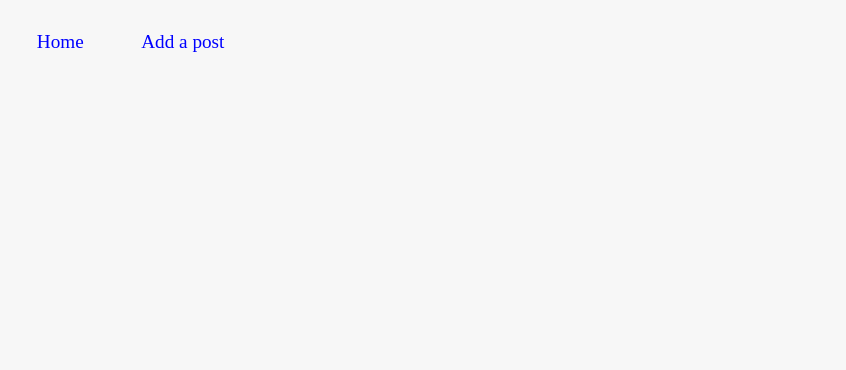
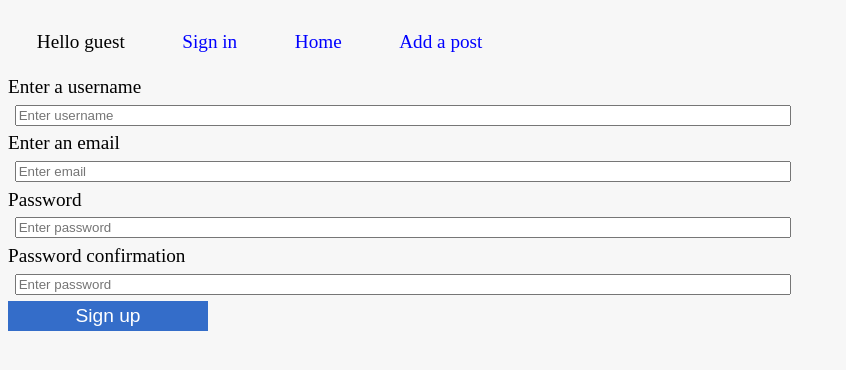
Before and after one commit to hey-chan/parks_react, a React (Create React App) app: page /auth/signup in a window 1280 px wide. Before the commit this address had no page. Shown: the top 370 px of the page, without its empty margins (0-846 px from the left). Built offline with nearby package versions, Linux system fonts and the light colour scheme.

Commit message:
added basic sign in functionality

```diff
--- a/src/App.js
+++ b/src/App.js
@@ -9,8 +9,9 @@ import stateReducer from "./config/stateReducer";
 import initialState from "./config/initialState"
 import { StateContext } from "./config/store";
 import { getParkPosts } from "./services/parkPostServices";
-// import { getAddresses, getCategories, getFeatures } from "./services/categoriesServices";
+import { getAddresses, getCategories, getFeatures } from "./services/categoriesServices";
 import { Signin } from "./components/Signin";
+import { Signup } from "./components/Signup";
 
 
 const App = () => {
@@ -36,15 +37,15 @@ const App = () => {
 
   // const [loading, setLoading] = useState(true)
   useEffect(() => {
-    // getCategories()
-    // .then(categories => dispatch({type: "setCategories", data: categories}))
-    // .catch(error => console.log(error))
-    // getFeatures()
-    // .then(features => dispatch({type: "setFeatures", data: features}))
-    // .catch(error => console.log(error))
-    // getAddresses()
-    // .then(addresses => dispatch({type: "setAddresses", data: addresses}))
-    // .catch(error => console.log(error))
+    getCategories()
+    .then(categories => dispatch({type: "setCategories", data: categories}))
+    .catch(error => console.log(error))
+    getFeatures()
+    .then(features => dispatch({type: "setFeatures", data: features}))
+    .catch(error => console.log(error))
+    getAddresses()
+    .then(addresses => dispatch({type: "setAddresses", data: addresses}))
+    .catch(error => console.log(error))
     getParkPosts()
     // Dispatch all action. parkPosts will be in store, instead of state
     .then(parks => dispatch({type: "setParkPosts", data:parks}))
@@ -77,6 +78,7 @@ const App = () => {
             <Route path="/parks/new" element={<NewPark />}/>
             <Route path="/parks/:id" element={<APark />} />
             <Route path="/auth/signin" element={<Signin />} />
+            <Route path="/auth/signup" element={<Signup />} />
           </Routes>
         </BrowserRouter>
       </StateContext.Provider>
--- a/src/components/AllParks.js
+++ b/src/components/AllParks.js
@@ -1,14 +1,14 @@
-import React, { useEffect, useState } from 'react'
+import React from 'react'
 import { useGlobalState } from '../config/store'
-import { getParkPosts } from '../services/parkPostServices'
+// import { getParkPosts } from '../services/parkPostServices'
 import { CardDeck } from '../styled-components' // Uncomment this and change <CardDeck> to <div> for list like view
 import { ParkDescription } from './ParkDescription'
 
 // DEALS WITH RENDERING ALL DATA BY MAPPING OVER IT
 const AllParks = (props) => {
-  const [loading, setLoading] = useState(false)
+  const loading = false
   // We can get our store from useGlobalState that we set up
-  const {store, dispatch} = useGlobalState()
+  const {store} = useGlobalState()
   // From here, we can get our parkPosts
   const {parkPosts} = store
 
--- a/src/components/NavBar.js
+++ b/src/components/NavBar.js
@@ -1,13 +1,33 @@
 import React from 'react'
-// import { Link } from 'react-router-dom'
+import { useGlobalState } from '../config/store'
+
 import { Nav, StyledLink } from '../styled-components'
 
 export const NavBar = (props) => {
+  const {store, dispatch} = useGlobalState()
+  const {signedInUser} = store
+
+
+  function handleSignout(){
+    dispatch({type: "removeSignedInUser"})
+  }
+
   return (
     <Nav>
-      <StyledLink to="/">Home</StyledLink>
-      <StyledLink to="/parks/new">Add a post</StyledLink>
-      <StyledLink to="/"></StyledLink>
+        <span style={{
+          fontSize: "1.2em",
+          margin: "1em",
+          padding: ".2em .5em"
+        }}>Hello {signedInUser || "guest"}</span>
+        {signedInUser ?
+        <StyledLink onClick={handleSignout}to="/">Sign out</StyledLink>
+        :
+        <StyledLink to="/auth/signin">Sign in</StyledLink>
+        }
+
+        <StyledLink to="/">Home</StyledLink>
+        <StyledLink to="/parks/new">Add a post</StyledLink>
+        <StyledLink to="/"></StyledLink>
     </Nav>
   )
 }
--- a/src/components/NewPark.js
+++ b/src/components/NewPark.js
@@ -3,18 +3,16 @@ import { useNavigate } from 'react-router'
 import { useGlobalState } from '../config/store';
 import { createNewPark } from '../services/parkPostServices';
 import { Block, Input, InputButton, Label, Select, Option } from '../styled-components'
-import categories from '../data/categories'
-import features from '../data/features';
-import addresses from '../data/addresses';
 import { capitalize } from '../utils/stringUtils';
+
 
 
 export const NewPark = (props) => {
   // Initial state; what our form will look like when loading this page
   const navigate = useNavigate();
   const {store, dispatch} = useGlobalState()
-  const {parkPosts} = store;
-  const [loading, setLoading] = useState(true)
+  const {parkPosts, features, categories, addresses} = store;
+  const [loading, setLoading] = useState(false)
 
   const initialState = {
     park_name: "",
@@ -22,12 +20,15 @@ export const NewPark = (props) => {
     feature_id: "",
     address_id: "",
     latitude: "",
-    longitude: ""
+    longitude: "",
+    cheese_pair: "",
+    wine_pair: ""
   }
   // const {addNewPark} = props
   const [parkFormState, setParkFormState] = useState(initialState);
 
   function addNewPark(parkObject){
+    setLoading(true)
     createNewPark(parkObject)
     .then(newPark => {
       console.log(newPark)
@@ -35,6 +36,7 @@ export const NewPark = (props) => {
         type: "setParkPosts",
         data: [...parkPosts, newPark]
       })
+      setLoading(false)
       navigate("/")
   })
   .catch(error => console.log(error))
@@ -57,12 +59,12 @@ export const NewPark = (props) => {
 
 
   return (
-    <div>
+    <>
       <h1>Admin: add a new park</h1>
       <form id="newParkForm" onSubmit={handleSumbit} >
         <Block>
           <Label>Park name</Label>
-          <Input type="text" name="park_name" placeholder="Enter park name" onChange={handleChange} value={parkFormState.park_name}></Input>
+          <Input type="text" name="park_name" placeholder="Enter park name" onChange={handleChange} value={parkFormState.park_name} required></Input>
         </Block>
         <Block>
           <Label>Category</Label>
@@ -97,10 +99,10 @@ export const NewPark = (props) => {
           <Input type="text" name="wine_pair" placeholder="Add a wine" onChange={handleChange} value={parkFormState.wine_pair}></Input>
         </Block>
         <Block>
-          <InputButton type="submit" value="Add a park"></InputButton>
+          <InputButton disabled={loading} type="submit" value="Add a park"></InputButton>
         </Block>
 
       </form>
-    </div>
+    </>
   )
 }
--- a/src/components/ParkDescription.js
+++ b/src/components/ParkDescription.js
@@ -2,9 +2,9 @@
 import React from "react";
 import { Link } from "react-router-dom";
 import { Card } from "../styled-components";
-import addresses from "../data/addresses";
-import features from "../data/features";
-import categories from "../data/categories";
+// import addresses from "../data/addresses";
+// import features from "../data/features";
+// import categories from "../data/categories";
 // Will behave to APark.js
 
 export const ParkDescription = (props) => {
--- a/src/components/Signin.js
+++ b/src/components/Signin.js
@@ -1,9 +1,16 @@
 import React, { useState } from 'react'
+import { Link, useNavigate } from 'react-router-dom'
+import { useGlobalState } from '../config/store'
+import { signInUser } from '../services/userServices'
 import { Block, InputButton, Label, Input } from '../styled-components'
 
 export const Signin = (props) => {
   const initialValues=  {email: "", password: ""}
-  const [formValues, setFormValues] = useState()
+  const [formValues, setFormValues] = useState(initialValues)
+  const {dispatch} = useGlobalState()
+  const navigate = useNavigate()
+
+
 
   function handleChange(event){
     setFormValues({
@@ -14,23 +21,41 @@ export const Signin = (props) => {
 
   function handleSubmit(event){
     event.preventDefault()
-    console.log(formValues)
+    signInUser(formValues)
+    .then(email => {
+      dispatch({type: "setSignedInUser", data: email})
+      navigate("/")
+    })
+    .catch(error => console.log(error))
   }
 
 
   return (
-    <form>
+    <>
+      <form onSubmit={handleSubmit}>
         <Block>
           <Label>Email</Label>
-        <Input onChange={handleChange} type="email" name="email" placeholder="Enter email" value={formValues.email}></Input>
+          <Input onChange={handleChange} type="email" name="email" placeholder="Enter email" value={formValues.email} />
         </Block>
         <Block>
           <Label>Password</Label>
-        <Input onChange={handleChange} type="password" name="password" placeholder="Enter password" value={formValues.password}></Input>
+          <Input onChange={handleChange} type="password" name="password" placeholder="Enter password" value={formValues.password} />
         </Block>
         <Block>
           <InputButton type="submit" value="Sign in"></InputButton>
         </Block>
       </form>
+      <br></br>
+      <button style={{
+            backgroundColor: "#346dc9",
+            padding: "0.2em",
+            border: "none",
+            fontSize: "1.2em",
+            width: "200px",
+            cursor: "pointer"
+          }}>
+          <Link style={{textDecoration: "none", color: "white"}}to="/auth/signup">Create an account</Link>
+      </button>
+    </>
   )
 }
--- /dev/null
+++ b/src/components/Signup.js
@@ -0,0 +1,48 @@
+import React, { useState } from 'react'
+import { Block, InputButton, Label, Input } from '../styled-components'
+
+export const Signup = (props) => {
+  const initialValues=  {user: "", email: "", password: "", password_confirmation: ""}
+  const [formValues, setFormValues] = useState(initialValues)
+
+
+  function handleChange(event){
+    setFormValues({
+      ...formValues,
+      [event.target.name]: event.target.value
+    })
+  }
+
+  function handleSubmit(event){
+    event.preventDefault()
+    console.log(formValues)
+  }
+
+
+  return (
+    <>
+      <form onSubmit={handleSubmit}>
+        <Block>
+          <Label>Enter a username</Label>
+          <Input onChange={handleChange} type="text" name="user" placeholder="Enter username" value={formValues.user} />
+        </Block>
+        <Block>
+          <Label>Enter an email</Label>
+          <Input onChange={handleChange} type="email" name="email" placeholder="Enter email" value={formValues.email} />
+        </Block>
+        <Block>
+          <Label>Password</Label>
+          <Input onChange={handleChange} type="password" name="password" placeholder="Enter password" value={formValues.password} />
+        </Block>
+        <Block>
+          <Label>Password confirmation</Label>
+          <Input onChange={handleChange} type="password" name="password_confirmation" placeholder="Enter password" value={formValues.password_confirmation} />
+        </Block>
+        <Block>
+          <InputButton type="submit" value="Sign up"></InputButton>
+        </Block>
+      </form>
+    </>
+
+  )
+}
--- a/src/config/initialState.js
+++ b/src/config/initialState.js
@@ -1,5 +1,9 @@
 const initialState = {
-  parkPosts: []
+  parkPosts: [],
+  categories: [],
+  features: [],
+  addresses: [],
+  signedInUser: null
 }
 
 export default initialState
--- a/src/config/stateReducer.js
+++ b/src/config/stateReducer.js
@@ -1,3 +1,5 @@
+// import categories from "../data/categories";
+
 const stateReducer = (state, action) => {
   switch(action.type){
     case "setParkPosts": {
@@ -8,6 +10,43 @@ const stateReducer = (state, action) => {
       }
     }
 
+    case "setCategories": {
+      return{
+        ...state,
+        categories: action.data
+      }
+    }
+
+    case "setFeatures": {
+      return{
+        ...state,
+        features: action.data
+      }
+    }
+
+
+    case "setAddresses": {
+      return{
+        ...state,
+        addresses: action.data
+      }
+    }
+
+    case "setSignedInUser": {
+      return{
+        ...state,
+        signedInUser: action.data
+      }
+    }
+
+    case "removeSignedInUser": {
+      return{
+        ...state,
+        signedInUser: null
+      }
+    }
+
+
     default:
       return state;
   }
--- a/src/data/addresses.js
+++ b/src/data/addresses.js
@@ -1,8 +1,8 @@
 const addresses = [
-  {id: 1, number: "10", street: "Downing Street", suburb: "Westminster", postcode: "SW1"},
+  {id: 1, number: "11", street: "Downing Street", suburb: "Westminster", postcode: "SW1"},
   {id: 2, number: 1, street: "Treasury Place", suburb: "Melbourne", postcode: "3000"},
   {id: 3, number: 120, street: "Spencer Street", suburb: "Melbourne", postcode: "3000"},
-  {id: 4, number: 1, street: "K Road", suburb: "Werribee", postcode: "3030"},
+  {id: 4, number: "", street: "K Road", suburb: "Werribee", postcode: "3030"},
   {id: 5, number: "", street: "Carlton St", suburb: "Carlton", postcode: "3053"},
   {id: 6, number: 40, street: "Maribyrnong Blvd", suburb: "Footscray", postcode: "3011"},
   {id: 7, number: "", street: "Alexandra Ave", suburb: "Melbourne", postcode: "3004"},
--- /dev/null
+++ b/src/services/userServices.js
@@ -0,0 +1,5 @@
+export const signInUser = (signInDetails) => {
+  return new Promise((resolve, reject) => {
+    resolve(signInDetails.email)
+  })
+}
```
Also changed, not shown: src/services/categoriesServices.js (+6 -6 lines). Lines whose indentation alone changed are shown as unchanged.
